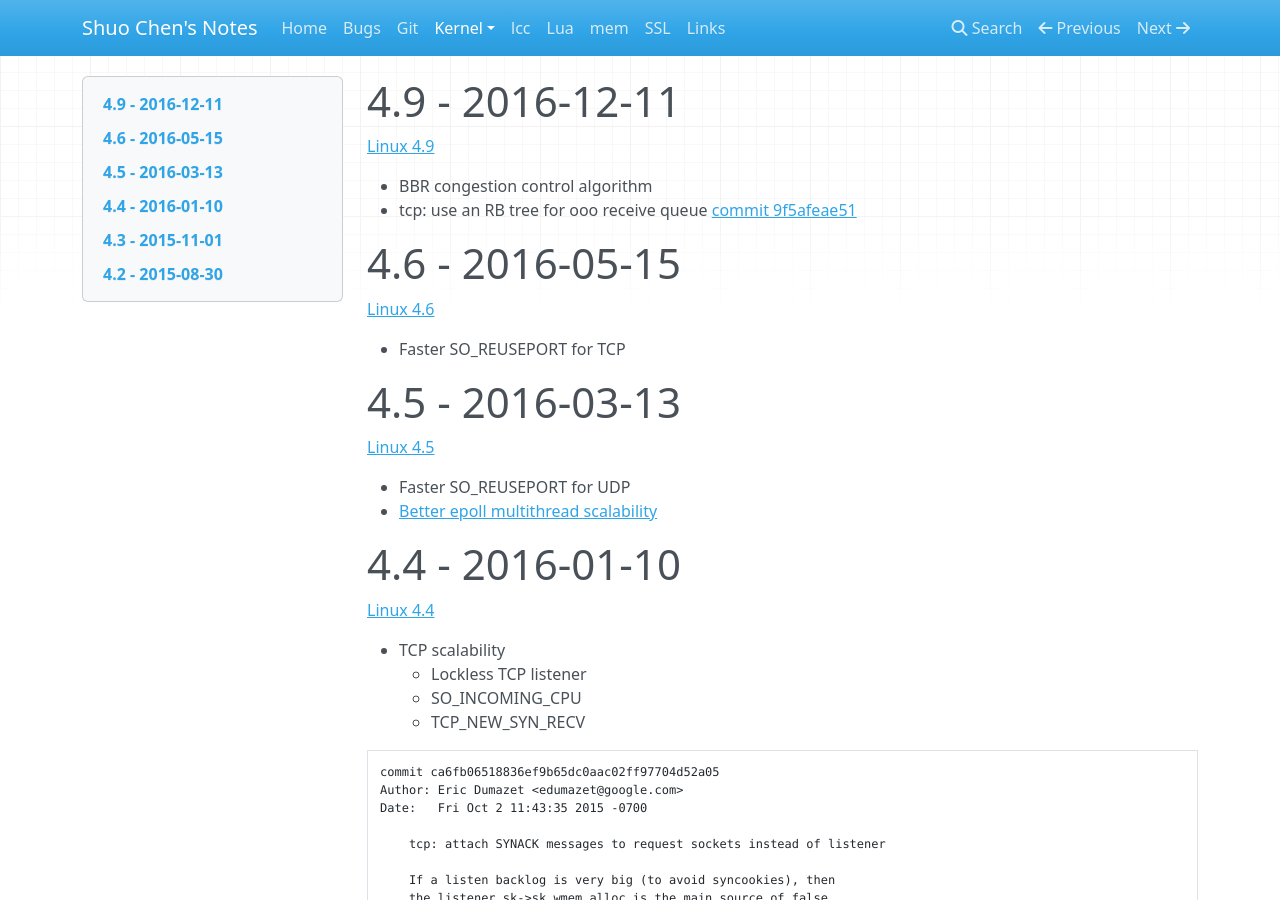
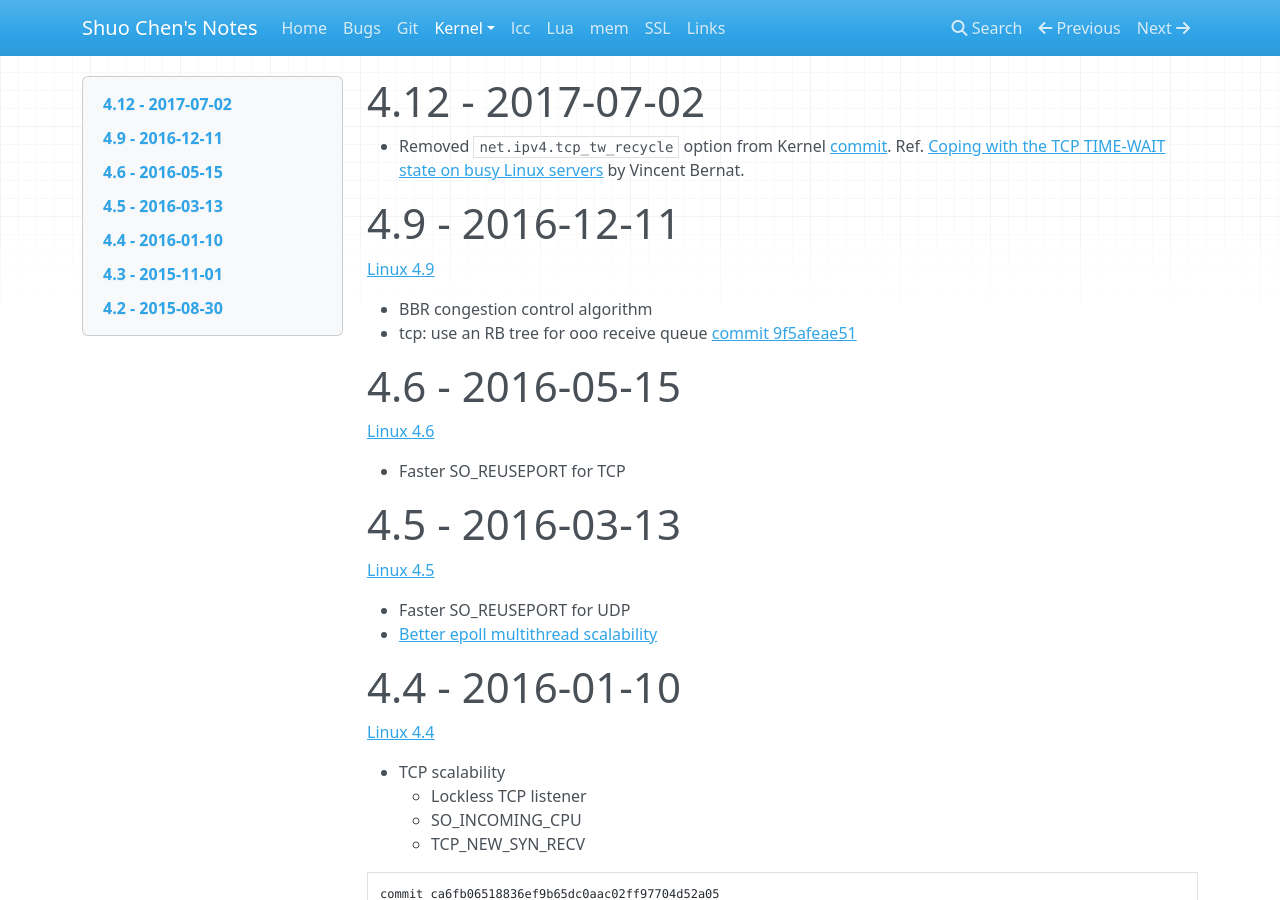
Before and after one commit to chenshuo/notes, an MkDocs documentation site: the page built from docs/kernel/changes.md, in a window 1280 px wide and 900 px high. Built offline with MkDocs 1.6.1, drawn with Linux system fonts in a browser that asks for light colours; nearby versions of some CDN libraries; old or Windows-style settings are respelled for this version of MkDocs.

Commit message:
update for kernel 4.12

```diff
--- a/docs/kernel/changes.md
+++ b/docs/kernel/changes.md
@@ -1,3 +1,8 @@
+# 4.12 - 2017-07-02
+
+* Removed `net.ipv4.tcp_tw_recycle` option from Kernel [commit](https://git.kernel.org/pub/scm/linux/kernel/git/torvalds/linux.git/commit/?id=4396e46187ca5070219b81773c4e65088dac50cc).
+Ref. [Coping with the TCP TIME-WAIT state on busy Linux servers](https://vincent.bernat.ch/en/blog/2014-tcp-time-wait-state-linux) by Vincent Bernat.
+
 # 4.9 - 2016-12-11
 
 [Linux 4.9](https://kernelnewbies.org/Linux_4.9)
```
